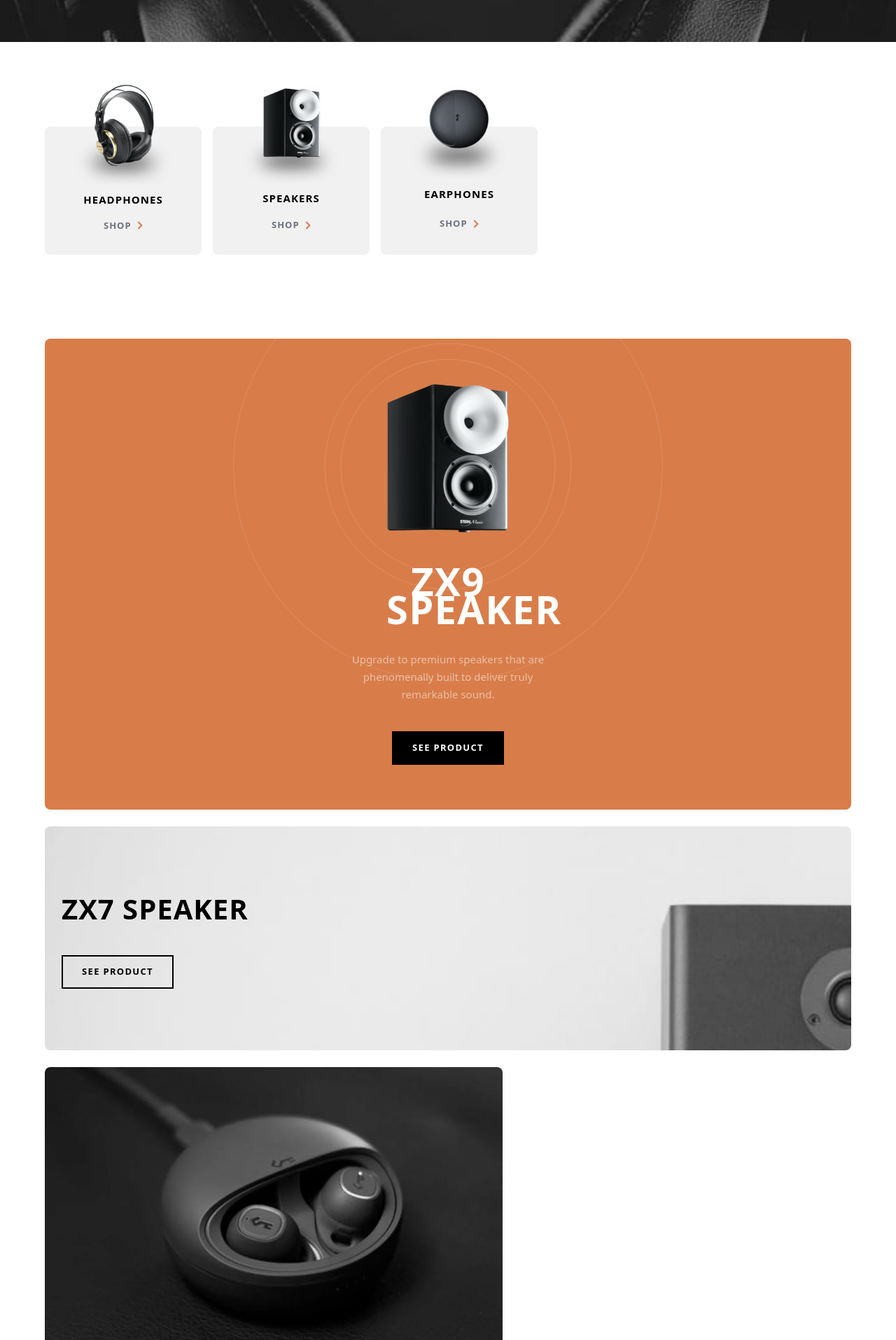
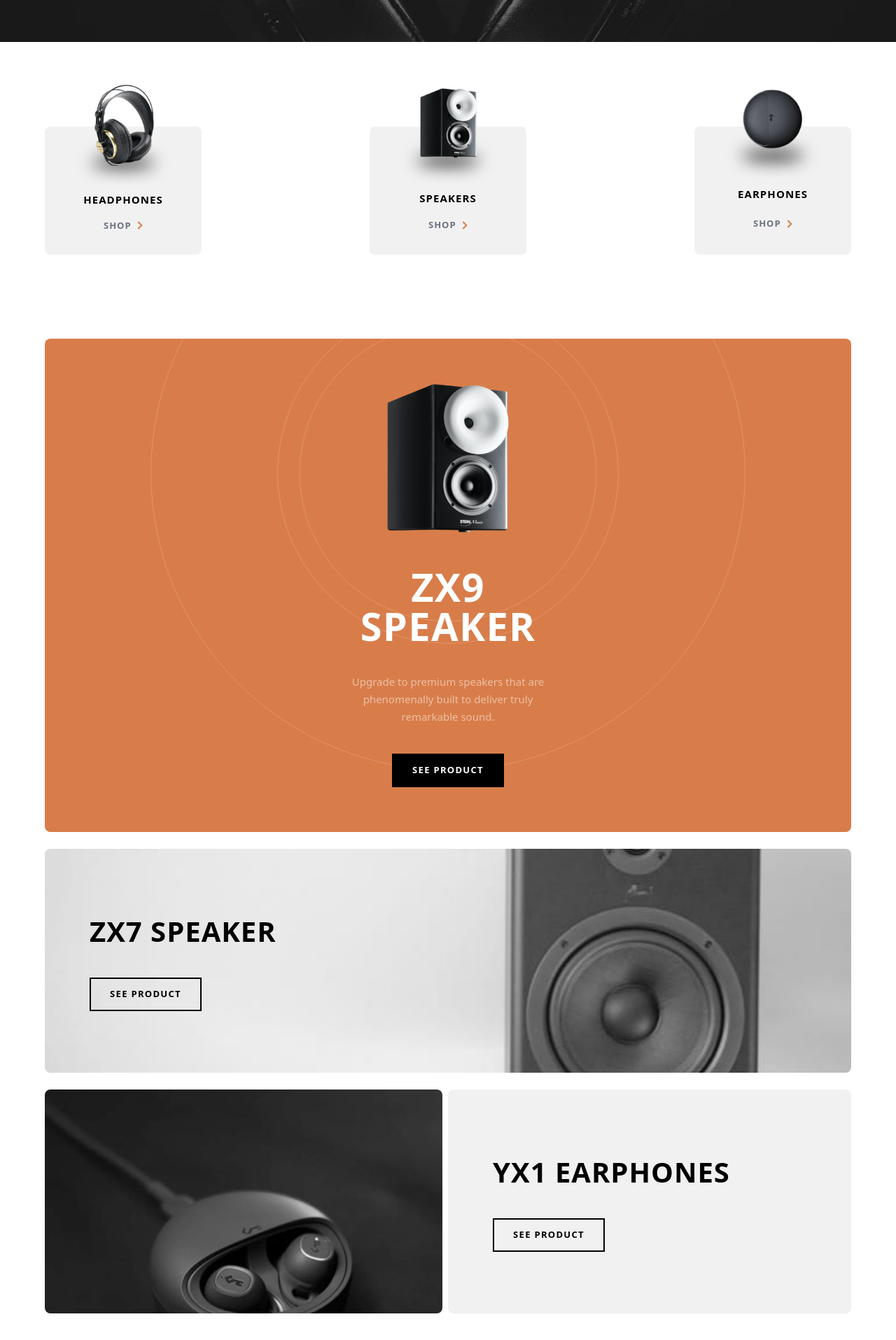
Before and after one commit to jonkarrer/audiophile, a Next.js app: page / in a window 1280 px wide. Shown: the part 740-2655 px from the top of the page at 70% size. Built offline with nearby package versions, Linux system fonts and the light colour scheme.

Commit message:
chore: tablet screen size for home page

```diff
--- a/components/Home/Gallery.tsx
+++ b/components/Home/Gallery.tsx
@@ -10,7 +10,9 @@ const Gallery = () => (
           alt="speaker"
         />
         <div className="grid gap-10 place-items-center">
-          <h1 className="text-white text-center w-44 z-10">zx9 speaker</h1>
+          <h1 className="text-white text-center w-44 z-10 md:w-64">
+            zx9 speaker
+          </h1>
           <p className="text-white light text-center z-10 w-72">
             Upgrade to premium speakers that are phenomenally built to deliver
             truly remarkable sound.
@@ -19,34 +21,32 @@ const Gallery = () => (
         </div>
       </article>
       {/** Zx7 Speaker */}
-      <article className="bg-/home/mobile/image-speaker-zx7.jpg bg-cover h-80 rounded-lg grid gap-9 place-content-center justify-start px-6">
+      <article className="bg-/home/mobile/image-speaker-zx7 bg-cover h-80 rounded-lg grid gap-9 place-content-center justify-start px-6 md:bg-/home/tablet/image-speaker-zx7 md:px-16">
         <h2>zx7 speaker</h2>
         <button className="btn bg-none border-2 border-black">
           see product
         </button>
       </article>
       {/** Yx1 Earphones */}
-      <img
-        className="rounded-lg"
-        src="/home/mobile/image-earphones-yx1.jpg"
-        alt="yx1 earphones picture"
-      />
-      <article className="rounded-lg grid gap-9 place-content-center justify-start px-6 bg-F1F1F1 h-52">
+      <div className="grid gap-6 md:flex md:gap-0 md:space-x-2">
+        <div className="rounded-lg bg-/home/mobile/image-earphones-yx1 bg-cover h-52 w-full md:bg-/home/tablet/image-earphones-yx1 md:h-80 md:flex-1"></div>
+        <article className="rounded-lg grid gap-9 place-content-center justify-start px-6 bg-F1F1F1 h-52 md:h-80 md:w-1/2 md:px-16">
           <h2>yx1 earphones</h2>
           <button className="btn bg-none border-2 border-black">
             see product
           </button>
         </article>
       </div>
+    </div>
   </section>
 );
 
 export default Gallery;
 
-const Circles = () => (
+const Circles = () => {
+  return (
     <svg
-    className="absolute"
-    style={{ transform: "scale(0.65) translateY(-25%)" }}
+      className="absolute transform -translate-y-1/4 scale-65 md:scale-90 md:-translate-y-40"
       width="944"
       height="944"
       xmlns="http://www.w3.org/2000/svg"
@@ -58,3 +58,4 @@ const Circles = () => (
       </g>
     </svg>
   );
+};
--- a/components/Home/Hero.tsx
+++ b/components/Home/Hero.tsx
@@ -4,15 +4,11 @@ const Hero = () => (
   <section>
     <div className="wrapper">
       <article className="grid gap-11 place-items-center">
-        <img
-          className="rounded-lg"
-          src="/shared/mobile/image-best-gear.jpg"
-          alt="guy with headphones on"
-        />
-        <h2 className="text-center w-80">
+        <div className="bg-/shared/mobile/image-best-gear bg-cover h-80 w-full md:bg-/shared/tablet/image-best-gear"></div>
+        <h2 className="text-center w-80 md:text-5xl md:w-3/4">
           bringing you the <span className="text-D87D4A">best</span> audio gear
         </h2>
-        <p className="text-center opacity-50">
+        <p className="text-center opacity-50 md:w-3/4">
           Located at the heart of New York City, Audiophile is the premier store
           for high end headphones, earphones, speakers, and audio accessories.
           We have a large showroom and luxury demonstration rooms available for
--- a/components/Home/Splash.tsx
+++ b/components/Home/Splash.tsx
@@ -1,12 +1,12 @@
 const Splash = () => (
-  <section className="splash h-screen bg-header bg-cover bg-center">
+  <section className="splash h-screen bg-header-mobile bg-cover bg-center md:bg-header-tablet">
     <div className="wrapper flex justify-center items-center h-full">
       <article className="grid gap-6">
         <div className="grid gap-4">
           <p className="outline light text-center">New Product</p>
           <h1 className="text-white text-center">xx99 Mark II Headphones</h1>
         </div>
-        <p className="light text-center">
+        <p className="light text-center md:w-1/2 md:m-auto">
           Experience natural, lifelike audio and exceptional build quality made
           for the passionate music enthusiast.
         </p>
--- a/components/Layout/Header.tsx
+++ b/components/Layout/Header.tsx
@@ -13,11 +13,21 @@ export default function Header() {
 
 const Mobile = () => {
   const [menu, setMenu] = useState(true);
+
+  const handleClick = () => {
+    setMenu(!menu);
+
+    if (menu) {
+      document.body.style.overflow = "hidden";
+    } else {
+      document.body.style.overflow = "scroll";
+    }
+  };
   return (
     <div className="lg:hidden">
       {/** Hidden Overlay when nav is open */}
       <div
-        className={`h-screen md:w-screen bg-black opacity-60 absolute top-0 ${
+        className={`h-screen md:w-screen bg-black opacity-60 absolute top-0 z-30 ${
           menu ? "hidden" : ""
         }`}
       ></div>
@@ -28,7 +38,7 @@ const Mobile = () => {
       >
         <div className="wrapper flex justify-between items-center h-full md:border-b border-979797">
           <img
-            onClick={() => setMenu(!menu)}
+            onClick={() => handleClick()}
             src="/shared/tablet/icon-hamburger.svg"
             alt="hamburger icon"
             data-cy="hamburger"
@@ -52,7 +62,7 @@ const Mobile = () => {
           menu ? "transform -translate-x-full" : ""
         } `}
       >
-        <div className="bg-white pt-9 pb-36 w-screen px-6 rounded-b-lg md:p-0 md:h-81 md:flex md:justify-center md:items-center">
+        <div className="bg-white pt-20 pb-36 px-6 w-screen rounded-b-lg md:pt-0 md:pb-0 md:h-81 md:flex md:justify-center md:items-center">
           <Catagories />
         </div>
       </nav>
--- a/components/lib/Catagories.tsx
+++ b/components/lib/Catagories.tsx
@@ -2,7 +2,7 @@ import ArrowBtn from "./ArrowBtn";
 
 export default function Catagories() {
   return (
-    <div className="grid gap-4 md:flex md:gap-0 md:space-x-4">
+    <div className="grid gap-4 md:flex md:gap-0 md:justify-between md:w-full">
       <Item
         img="/shared/desktop/image-category-thumbnail-headphones.png"
         title="Headphones"
--- a/styles/globals.css
+++ b/styles/globals.css
@@ -35,10 +35,10 @@ section {
 
 @layer base {
   h1 {
-    @apply font-semibold leading-10 text-4xl md:text-6xl uppercase;
+    @apply font-semibold leading-10 md:leading-none text-4xl md:text-6xl uppercase;
   }
   h2 {
-    @apply font-semibold text-2xl md:text-5xl;
+    @apply font-semibold text-2xl lg:text-5xl;
   }
   h3 {
     @apply font-semibold text-xl md:text-3xl;
--- a/tailwind.config.js
+++ b/tailwind.config.js
@@ -32,10 +32,21 @@ module.exports = {
       },
       width: {
         558: "558px",
+        100: "400px",
       },
+      scale: {
+        "65": ".65",
+      },
+
       backgroundImage: {
-        "header" : "url('public/home/mobile/image-header.jpg')",
-        "/home/mobile/image-speaker-zx7.jpg" : "url('/home/mobile/image-speaker-zx7.jpg')"
+        "header-mobile" : "url('public/home/mobile/image-header.jpg')",
+        "header-tablet" : "url('public/home/tablet/image-header.jpg')",
+        "/home/mobile/image-speaker-zx7" : "url('/home/mobile/image-speaker-zx7.jpg')",
+        "/home/tablet/image-speaker-zx7" : "url('/home/tablet/image-speaker-zx7.jpg')",
+        "/home/mobile/image-earphones-yx1": "url('/home/mobile/image-earphones-yx1.jpg')",
+        "/home/tablet/image-earphones-yx1": "url('/home/tablet/image-earphones-yx1.jpg')",
+        "/shared/mobile/image-best-gear" : "url('/shared/mobile/image-best-gear.jpg')",
+        "/shared/tablet/image-best-gear": "url('/shared/tablet/image-best-gear.jpg')"
       }
     },
   },
```
Lines whose indentation alone changed are shown as unchanged.
